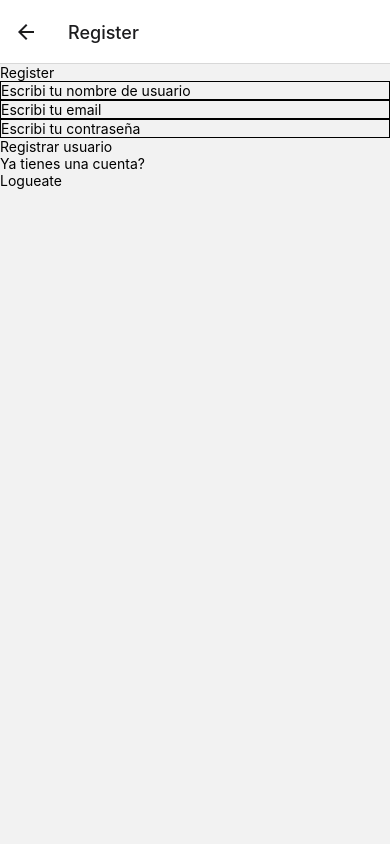
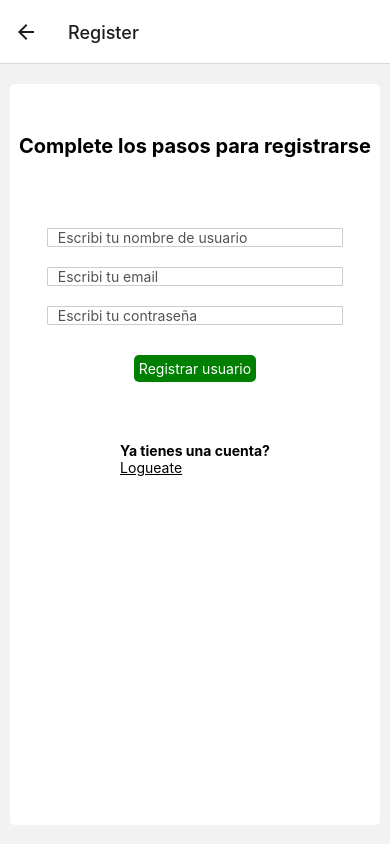
Before and after one commit to GonzaloElia/proyectofinal, a React Native app: screen /Register in a window 390 px wide. Built offline with nearby package versions, Linux system fonts and the light colour scheme; no server answers.

Commit message:
style de login y register

```diff
--- a/src/screens/Login/Login.js
+++ b/src/screens/Login/Login.js
@@ -1,6 +1,6 @@
 import {Text, View, StyleSheet, TextInput, TouchableOpacity} from "react-native"
 import React, {Component} from "react"
-import { auth } from "../../firebase/config"
+import { auth, storage } from "../../firebase/config"
 
 class Login extends Component {
 
@@ -50,36 +50,45 @@ class Login extends Component {
 
   render() {
     return (
-      <View>
-        <Text>Login</Text>
-        <View>
-        <Text>{this.state.errores}</Text>
-            <TextInput
-            style={styles.input}
+      <View style={styles.contenedor}>
+        <View style={styles.titulos}>
+        <Text style={styles.maintitle}>InstaCar</Text>
+        <Text style={styles.subtitle}>Tu red social favorita</Text>
+        </View>
+        <View style={styles.box}>
+
+        <View style={styles.cajados}>
+        <Text style={styles.err}>{this.state.errores}</Text>
+
+        <View style={styles.loguearse}>
+
+        <TextInput
+            style={styles.inputuno}
             onChangeText={text => this.setState({email:text})}
             placeholder="Ingresa tu email"
             value={this.state.email}
             />
 
             <TextInput
-              style={styles.input}
+              style={styles.inputdos}
               onChangeText={text => this.setState( {pass:text} )}
               placeholder="Ingresa tu password"
               value={this.state.pass}
               secureTextEntry= {true}
             />
 
-            <View>
-                <TouchableOpacity onPress={()=> this.loguear(this.state.mail, this.state.pass)}>
-                    <Text>Loguearme</Text>
+                <TouchableOpacity style={styles.botonsubmit} onPress={()=> this.loguear(this.state.mail, this.state.pass)}>
+                    <Text style={styles.submit}>Logueate</Text>
                 </TouchableOpacity>
-            </View>
-            <View>
-              <Text>Aun no tienes cuenta?</Text>
+
+        </View>
+        <View style={styles.agregar}>
+        <Text style= {styles.cuentita}> Aun no tienes una cuenta?</Text>
               <TouchableOpacity onPress={()=>this.props.navigation.navigate("Register")}>
-                <Text>Crear cuenta</Text>
+                <Text style={styles.cuenta}> Crear cuenta</Text>
               </TouchableOpacity>
-            </View>
+        </View>
+        </View>
         </View>
       </View>
     )
@@ -87,9 +96,104 @@ class Login extends Component {
 }
 
 const styles = StyleSheet.create({
-  input:{
-    borderWidth:1,
-  }
+  contenedor: {
+    flex: 1,
+    allowContent : "center",
+    paddingHorizontal: 20,
+    // paddingBottom: 40
+    //backgroundColor: 'black'
+},
+subtitle: {
+  fontSize: 20,
+  alignItems: 'center'
+},
+maintitle: {
+  fontSize: 25,
+  fontWeight: 'bold',
+  alignItems: 'center'
+},
+box: {
+  flex: 3,
+  backgroundColor: 'white',
+  padding: 10,
+  borderRadius: 5,
+  alignItems: 'center'
+},
+
+titulos: {
+textAlign: 'center',
+paddingBottom: 30,
+paddingTop: 30
+},
+
+err: {
+  color: 'red',
+  textAlign: 'center',
+  marginBottom: 10
+},
+
+boxLog: {
+  flex: 1,
+  width: '100%',
+  justifyContent: 'space-evenly',
+  textAlign: 'center',
+  alignItems:'center'
+},
+
+loguearse:{
+  flex: 1,
+  width: '100%',
+  justifyContent: 'space-evenly',
+  textAlign: 'center',
+  alignItems:'center'
+},
+
+botonsubmit:{width: '40%'},
+
+submit: {
+  padding: 5,
+  color: 'white',
+  backgroundColor: 'green',
+  borderRadius: 5,
+  marginTop: 10,
+  marginBottom: 60
+},
+agregar:{
+    flex: 0.5,
+    justifyContent: 'space-evenly',
+    alignContent: 'center',
+    textAlign: 'center',
+
+},
+
+inputuno:{
+  width: '80%',
+  borderWidth: 1,
+  borderColor: '#CCCCCC',
+  color: '#535353',
+  borderRadius: 1,
+  paddingLeft: 10,
+  marginTop: 70,
+  shadowOpacity: 20
+},
+cuentita:{
+  fontWeight: 'bold',
+},
+cuenta:{
+  textDecorationLine: "underline",
+},
+inputdos:{
+  width: '80%',
+  borderWidth: 1,
+  borderColor: '#CCCCCC',
+  color: '#535353',
+  borderRadius: 1,
+  paddingLeft: 5,
+  shadowOpacity: 20,
+  marginBottom: 30,
+  marginTop: 30
+
+}
 })
 
 export default Login
--- a/src/screens/Register/Register.js
+++ b/src/screens/Register/Register.js
@@ -44,36 +44,37 @@ class Register extends Component {
 
   render() {
     return (
-      <View>
-        <Text>Register</Text>
+      <View style={styles.container}>
+        <View style={styles.caja}>
+        <Text style={styles.subtitulo}>Complete los pasos para registrarse</Text>
         <TextInput
-            style={styles.input}
+            style={styles.perinput}
             placeholder="Escribi tu nombre de usuario"
             onChangeText={(text) => this.setState({username: text})}
             value={this.state.username}
         />
         <TextInput
-            style={styles.input}
+            style={styles.sdoinput}
             placeholder="Escribi tu email"
             onChangeText={(text) => this.setState({email: text})}
             value={this.state.email}
         />
         <TextInput
-            style={styles.input}
+            style={styles.terinput}
             placeholder="Escribi tu contraseña"
             onChangeText={(text) => this.setState({password: text})}
             value={this.state.password}
             secureTextEntry={true}
         />
         <View>
-            <TouchableOpacity onPress={()=>this.registrar(this.state.email, this.state.password, this.state.username)}>
-                <Text>Registrar usuario</Text>
+            <TouchableOpacity style={styles.submit} onPress={()=>this.registrar(this.state.email, this.state.password, this.state.username)}>
+                <Text style={styles.textregi}>Registrar usuario</Text>
             </TouchableOpacity>
         </View>
         <View>
-            <Text>Ya tienes una cuenta?</Text>
+            <Text style={styles.pregunta}>Ya tienes una cuenta?</Text>
             <TouchableOpacity onPress={()=> this.props.navigation.navigate("Login")}>
-                <Text>Logueate</Text>
+                <Text style={styles.botonlogin}>Logueate</Text>
             </TouchableOpacity>
         </View>
         {
@@ -82,13 +83,82 @@ class Register extends Component {
           ""
         }
       </View>
+      </View>
     )
   }
 }
 
 const styles = StyleSheet.create({
-  input:{
-    borderWidth:1
+  container: {
+    flex: 1,
+    alignItems: 'center',
+    justifyContent: 'center',
+    flexWrap: 'wrap',
+},
+caja: {
+    height: '95%',
+    width: '95%',
+    textAlign: 'center',
+    alignItems: 'center',
+    backgroundColor: 'white',
+    borderRadius: 5,
+    paddingBottom: 15
+},
+  subtitulo: {
+    fontSize: 20,
+    alignItems: 'center',
+    fontWeight: 'bold',
+    marginTop: 50
+  },
+  submit: {
+    padding: 5,
+    color: 'white',
+    backgroundColor: 'green',
+    borderRadius: 5,
+    marginTop: 30,
+    marginBottom: 60
+  },
+  perinput:{
+  width: '80%',
+  borderWidth: 1,
+  borderColor: '#CCCCCC',
+  color: '#535353',
+  borderRadius: 1,
+  paddingLeft: 10,
+  marginTop: 70,
+  shadowOpacity: 20  },
+
+  textregi:{
+    color: 'white'
+  },
+  botonlogin:{
+    textDecorationLine: 'underline'
+  },
+
+  sdoinput:{
+  width: '80%',
+  borderWidth: 1,
+  borderColor: '#CCCCCC',
+  color: '#535353',
+  borderRadius: 1,
+  paddingLeft: 10,
+  marginTop: 20,
+  shadowOpacity: 20
+  },
+
+  pregunta:{
+    fontWeight: 'bold',
+  },
+
+  terinput:{
+  width: '80%',
+  borderWidth: 1,
+  borderColor: '#CCCCCC',
+  color: '#535353',
+  borderRadius: 1,
+  paddingLeft: 10,
+  marginTop: 20,
+  shadowOpacity: 20
   }
 })
 
```
